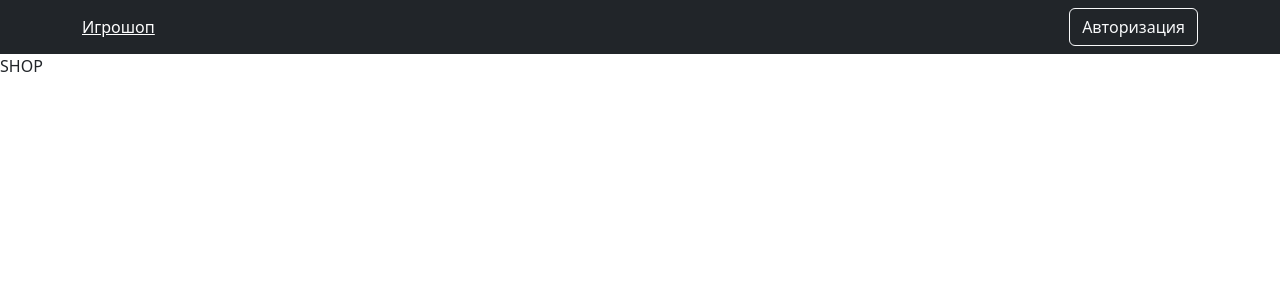
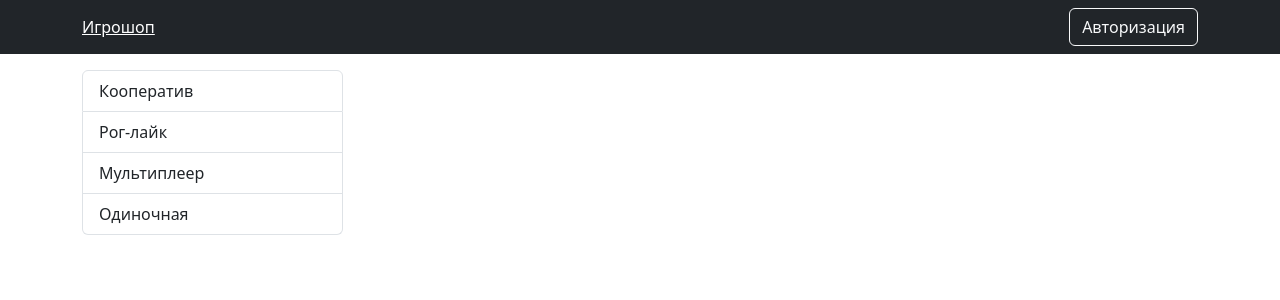
Before and after one commit to NEKOMXTX/gamestore, a React (Create React App) app in the folder client/: page / in a window 1280 px wide. Shown: the top 300 px of the page. Built offline with nearby package versions, Linux system fonts and the light colour scheme.

Commit message:
+GenreBar basics

```diff
--- a/client/src/components/AppRouter.js
+++ b/client/src/components/AppRouter.js
@@ -2,7 +2,7 @@ import { Switch, Route, Redirect } from "react-router-dom";
 import {authRoutes, publicRoutes} from "../routes";
 import { SHOP_ROUTE } from "../utils/consts";
 import { useContext } from "react";
-import { Context } from "..";
+import { Context } from "../index";
 
 const AppRouter = () => {
     const {user} = useContext(Context)
--- /dev/null
+++ b/client/src/components/GenreBar.js
@@ -0,0 +1,21 @@
+import { observer } from "mobx-react-lite";
+import React from 'react';
+import { useContext } from "react";
+import { Context } from '../index';
+import ListGroup from 'react-bootstrap/ListGroup';
+
+
+const GenreBar = observer(() => {
+    const { product } = useContext(Context)
+    return (
+        <ListGroup>
+            {product.genres.map(genre =>
+                <ListGroup.Item key={genre.id}>
+                    {genre.name}
+                </ListGroup.Item>
+            )}
+        </ListGroup>
+    );
+});
+
+export default GenreBar;
--- a/client/src/pages/Shop.js
+++ b/client/src/pages/Shop.js
@@ -1,10 +1,21 @@
 import React from "react";
+import {Container, Row, Col} from "react-bootstrap";
+import GenreBar from "../components/GenreBar";
 
 const Shop = () => {
     return (
-        <div>
-            SHOP
-        </div>
+        <Container>
+            <Row>
+                <Col className="mt-3" md={3}>
+                    <GenreBar/>
+
+                </Col>
+                <Col md={9}>
+
+                </Col>
+
+            </Row>
+        </Container>
     );
 };
 
--- a/client/src/store/ProductStore.js
+++ b/client/src/store/ProductStore.js
@@ -5,6 +5,8 @@ export default class ProductStore {
         this._genres = [
             {id: 1, name: 'Кооператив'},
             {id: 2, name: 'Рог-лайк'},
+            {id: 3, name: 'Мультиплеер'},
+            {id: 4, name: 'Одиночная'},
         ]
         this._marketplaces = [
             {id: 1, name: 'Steam'},
```
